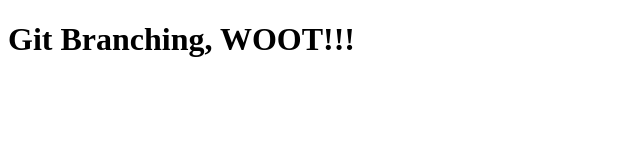
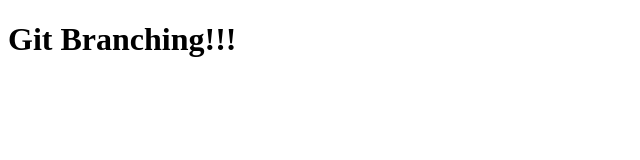
Before and after one commit to myronschippers/git-branching, a website: page public/index.html in a window 1280 px wide. Shown: the whole page, without its empty margins (0-640 px from the left). Drawn offline with Linux system fonts and the light colour scheme.

Commit message:
correcting primary heading content

```diff
--- a/public/index.html
+++ b/public/index.html
@@ -6,6 +6,6 @@
   <title>TEST Branching</title>
 </head>
 <body>
-  <h1>Git Branching, WOOT!!!</h1>
+  <h1>Git Branching!!!</h1>
 </body>
 </html>
```
